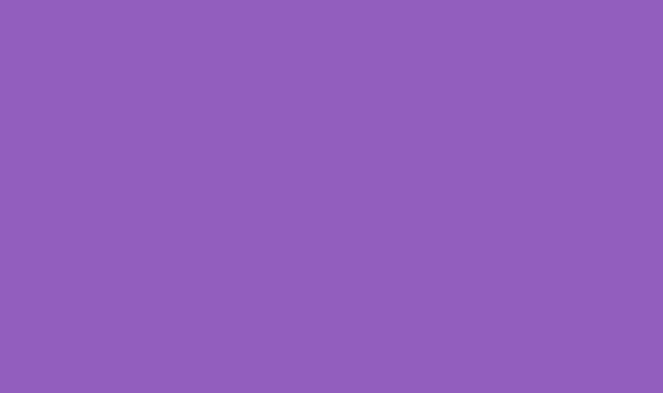
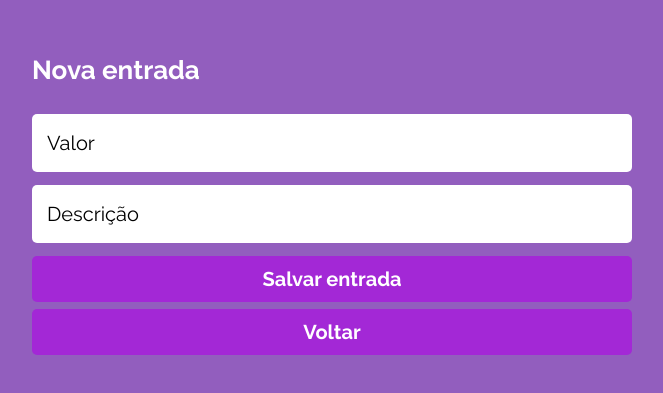
Before and after one commit to AnaLTFernandes/my-wallet-front, a React (Create React App) app: page /add-income in a window 1280 px wide. Before the commit this address had no page. Shown: the part 209-602 px from the top of the page, without its empty margins (308-971 px from the left). Built offline with nearby package versions, Linux system fonts and the light colour scheme; a web font is replaced by a local one.

Commit message:
feat: add new income

```diff
--- a/src/common/Button.js
+++ b/src/common/Button.js
@@ -19,6 +19,10 @@ const Wrapper = styled.button`
     font-weight: 700;
     color: var(--white);
     cursor: pointer;
+
+    a {
+        color: var(--white);
+    }
 
     ${ props => props.Large
         ?
--- a/src/components/App/App.js
+++ b/src/components/App/App.js
@@ -3,9 +3,10 @@ import { useState } from "react";
 import { BrowserRouter, Routes, Route } from 'react-router-dom';
 
 import UserContext from '../../contexts/UserContext';
-import SignIn from '../Register/Sign-in';
-import SignUp from '../Register/Sign-up';
+import { SignIn, SignUp } from '../Register/';
 import Records from '../Records/Records';
+import { AddIncome, AddExpense } from '../CreateRecord';
+
 
 function App() {
   const [userData, setUserData] = useState({});
@@ -21,6 +22,8 @@ function App() {
           <Route path='/' element={ <SignIn /> } />
           <Route path='/sign-up' element={ <SignUp /> } />
           <Route path='/records' element={ <Records /> } />
+          <Route path='/add-income' element={ <AddIncome /> } />
+          <Route path='/add-expense' element={ <AddExpense /> } />
 
         </Routes>
 
--- a/src/components/App/GlobalStyles.js
+++ b/src/components/App/GlobalStyles.js
@@ -193,6 +193,10 @@ const GlobalStyle = createGlobalStyle`
   svg {
     cursor: pointer;
   }
+
+  a {
+    color: var(--white);
+  }
 `;
 
 export default GlobalStyle;
--- /dev/null
+++ b/src/components/CreateRecord/AddExpense.js
@@ -0,0 +1,3 @@
+export default function AddExpense () {
+    return '';
+}
--- /dev/null
+++ b/src/components/CreateRecord/AddIncome.js
@@ -0,0 +1,61 @@
+import { useState, useContext } from "react";
+import { useNavigate } from "react-router-dom";
+
+import { postRecord } from "../../service/service";
+import UserContext from "../../contexts/UserContext";
+
+import Render from "./Render";
+
+
+export default function AddIncome () {
+    const { userData } = useContext(UserContext);
+    const [form, setForm] = useState({
+        date: new Date().toLocaleDateString('pt-br'),
+        type:'entrada'
+    });
+
+    const navigate = useNavigate();
+
+    function updateForm ({ name, value }) {
+        setForm({ ...form, [name]: value });
+    };
+
+    function handleForm (event) {
+        event.preventDefault();
+
+        if (isNaN(form.price)) {
+
+            window.alert('Preço inválido');
+        } else {
+
+            postRecord(userData, form);
+
+            navigate('/records');
+        }
+    };
+
+    const dataPage = {
+        title:'Nova entrada',
+        dataForm: {
+            updateForm,
+            handleForm,
+            inputs: [
+                {
+                    placeholder:"Valor",
+                    name:'price',
+                    type:'text'
+                },
+                {
+                    placeholder:"Descrição",
+                    name:'details',
+                    type:'text'
+                }
+            ],
+            button: 'Salvar entrada'
+        }
+    };
+
+    return (
+        <Render {...dataPage}/>
+    );
+}
--- /dev/null
+++ b/src/components/CreateRecord/Render.js
@@ -0,0 +1,59 @@
+import styled from "styled-components";
+
+import { Link } from "react-router-dom";
+import { Input, Button } from "../../common";
+
+export default function Render ({ title, dataForm }) {
+
+    return (
+        <Wrapper>
+            <header>{title}</header>
+
+            <form onSubmit={ dataForm.handleForm }>
+
+                {dataForm.inputs.map(({ placeholder, name, type }, index) => (
+                    <Input
+                        key={index}
+                        required
+                        autocomplete='off'
+                        placeholder={placeholder}
+                        name={name}
+                        type={type}
+                        onChange={(e) =>
+                            dataForm.updateForm({ name:e.target.name, value:e.target.value })
+                        }
+                    ></Input>
+                ))}
+
+                <Button Large={true} >{dataForm.button}</Button>
+            </form>
+
+
+            <Link to='/records'>
+                <Button Large={true} >
+                        Voltar
+                </Button>
+            </Link>
+
+        </Wrapper>
+    );
+}
+
+const Wrapper = styled.main`
+    width: 85%;
+
+    form {
+        width: 100%;
+        display: flex;
+        flex-direction: column;
+        align-items: center;
+    }
+
+    a {
+        width: 100%;
+    }
+
+    button {
+        margin-bottom: 7px;
+    }
+`;
--- /dev/null
+++ b/src/components/CreateRecord/index.js
@@ -0,0 +1,7 @@
+import AddExpense from "./AddExpense";
+import AddIncome from "./AddIncome";
+
+export {
+    AddExpense,
+    AddIncome
+}
--- a/src/components/Records/Record.js
+++ b/src/components/Records/Record.js
@@ -1,6 +1,8 @@
 import styled from "styled-components";
 
 export default function Record ({ date, details, price, type }) {
+
+    const newPrice = Number(price).toFixed(2).toString().replace('.', ',');
 
     return (
         <Wrapper type={type}>
@@ -11,7 +13,7 @@ export default function Record ({ date, details, price, type }) {
                 </span>
             </div>
             <div>
-                <strong>{price.replace('.', ',')}</strong>
+                <strong>{newPrice}</strong>
             </div>
         </Wrapper>
     );
--- a/src/components/Records/Records.js
+++ b/src/components/Records/Records.js
@@ -3,6 +3,7 @@ import styled from "styled-components";
 import { BsBoxArrowRight } from 'react-icons/bs';
 import { AiOutlinePlusCircle, AiOutlineMinusCircle } from 'react-icons/ai';
 import { useContext, useEffect, useState } from "react";
+import { Link } from "react-router-dom";
 
 import UserContext from "../../contexts/UserContext";
 import { Button } from "../../common";
@@ -19,34 +20,38 @@ export default function Records () {
         setRecords(getRecords(userData));
     }, []);
 
-    let total = 0;
+    let balance = 0;
 
     records.forEach(({ price, type }) => {
         if (type === 'entrada') {
-            total += Number(price);
+            balance += Number(price);
         } else {
-            total -= Number(price);
+            balance -= Number(price);
         }
     });
 
     function convertTotal (to) {
         if (to === 'string') {
-            total = total
+            balance = balance
                 .toFixed(2)
                 .toString()
                 .replace('.', ',')
                 .replace('-', '');
-        } else if (typeof number === 'string') {
-            total = total.replace('.', ',');
-            total = Number(total);
+        } else {
+            balance = Number(balance);
         }
 
-        return total;
+        return balance;
     }
 
     return (
         <main>
-            <header>Olá, {userData.name} <BsBoxArrowRight /> </header>
+            <header>
+                Olá, {userData.name}
+                <Link to='/'>
+                    <BsBoxArrowRight />
+                </Link>
+            </header>
 
             <Page>
                 { records.length === 0
@@ -59,7 +64,7 @@ export default function Records () {
                             </div>
 
                             <span>
-                                <b>Total</b>
+                                <b>SALDO</b>
                                 <span>R$ {convertTotal('string')}</span>
                             </span>
                         </Wrapper>
@@ -67,19 +72,25 @@ export default function Records () {
             </Page>
 
             <footer>
+
                 <Button>
+                    <Link to='/add-income'>
                         <div>
                             <AiOutlinePlusCircle />
                             <span>Nova entrada</span>
                         </div>
+                    </Link>
                 </Button>
 
                 <Button>
+                    <Link to='/add-expense'>
                         <div>
                             <AiOutlineMinusCircle />
                             <span>Nova saída</span>
                         </div>
+                    </Link>
                 </Button>
+
             </footer>
 
         </main>
--- /dev/null
+++ b/src/components/Register/index.js
@@ -0,0 +1,7 @@
+import SignIn from "./Sign-in";
+import SignUp from "./Sign-up";
+
+export {
+    SignIn,
+    SignUp
+}
--- a/src/service/service.js
+++ b/src/service/service.js
@@ -24,7 +24,7 @@ const allRecords = [
 ];
 
 function postSignIn (user) {
-    const userLogin = users.find(({ email }) => email === user.email);
+    const userLogin = users.find(({ email }) => email === 'eu@gmail.com');
     return userLogin;
 }
 
@@ -34,13 +34,21 @@ function postSignUp (user) {
 
 function getRecords (user) {
     const userRecords = allRecords
-        .find(({ email }) => email === user.email);
+        .find(({ email }) => email === 'eu@gmail.com');
 
     return userRecords.records;
+}
+
+function postRecord (user, record) {
+    const userRecords = allRecords
+        .find(({ email }) => email === 'eu@gmail.com');
+
+    userRecords.records.push({ ...record, email:'eu@gmail.com'});
 }
 
 export {
     postSignIn,
     postSignUp,
-    getRecords
+    getRecords,
+    postRecord
 }
```
Lines whose indentation alone changed are shown as unchanged.
